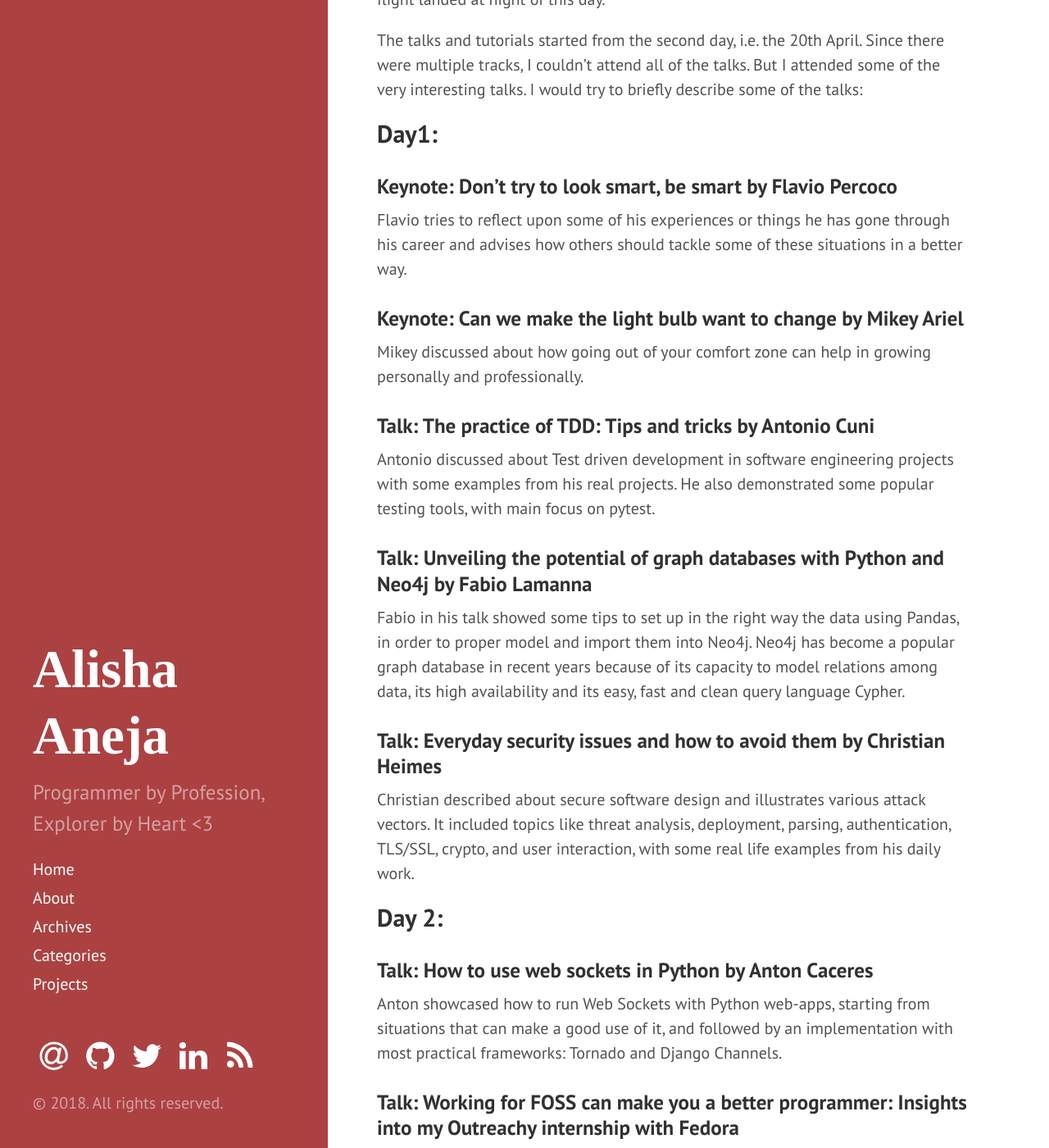
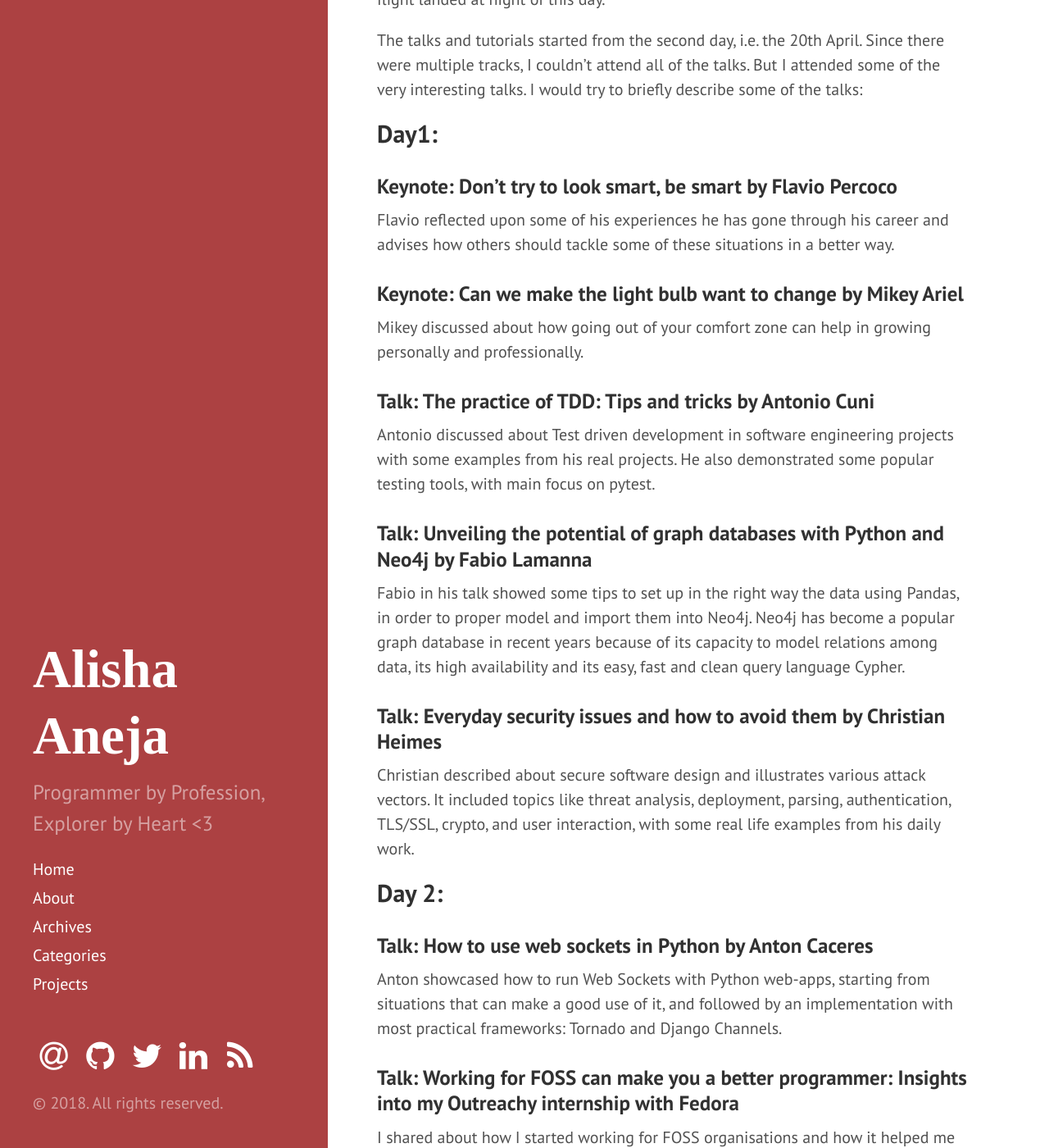
Before and after one commit to alisha17/alisha17.github.io, a Jekyll site: the page built from _posts/2018-04-25-pycon-italy.md, in a window 1280 px wide and 1400 px high, scrolled down 476 px. Shown: the whole window at 82% size. Built offline with Jekyll 4.4.1, drawn with Linux system fonts in a browser that asks for light colours; nearby versions of some CDN libraries; Markdown is read by kramdown in place of the engine named in the settings; comment, search, counter and statistics services are not loaded.

Commit message:
Pycon italy blog

```diff
--- a/_posts/2018-04-25-pycon-italy.md
+++ b/_posts/2018-04-25-pycon-italy.md
@@ -16,7 +16,7 @@
 ## Day1: ##
 
 ### Keynote: Don’t try to look smart, be smart by Flavio Percoco ###
-Flavio tries to reflect upon some of his experiences or things he has gone through his career and advises how others should tackle some of these situations in a better way.
+Flavio reflected upon some of his experiences he has gone through his career and advises how others should tackle some of these situations in a better way.
 
 ### Keynote: Can we make the light bulb want to change by Mikey Ariel ###
 Mikey discussed about how going out of your comfort zone can help in growing personally and professionally.
--- a/public/css/poole.css
+++ b/public/css/poole.css
@@ -460,7 +460,7 @@
 }
 
 img[alt="talk"] {
-  height: 1000px;
+  height: 1100px;
   width: 680px;
 }
 
```
